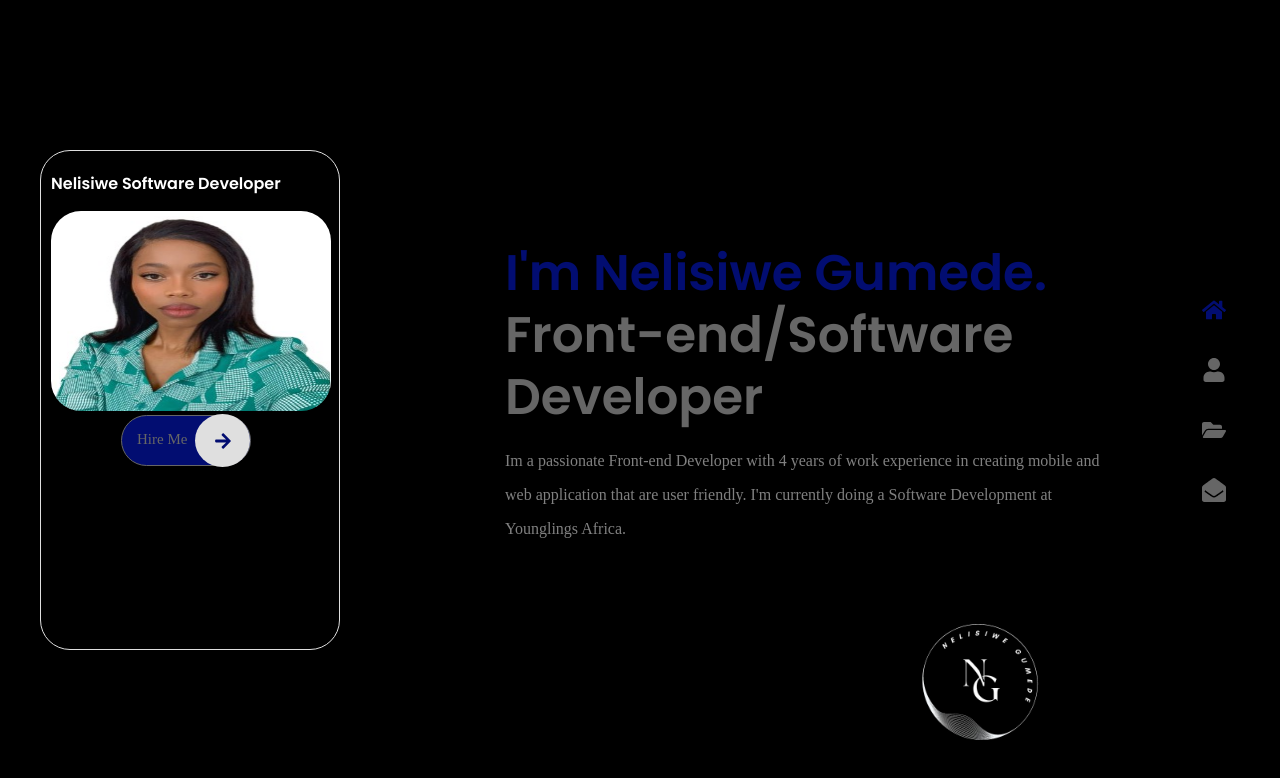
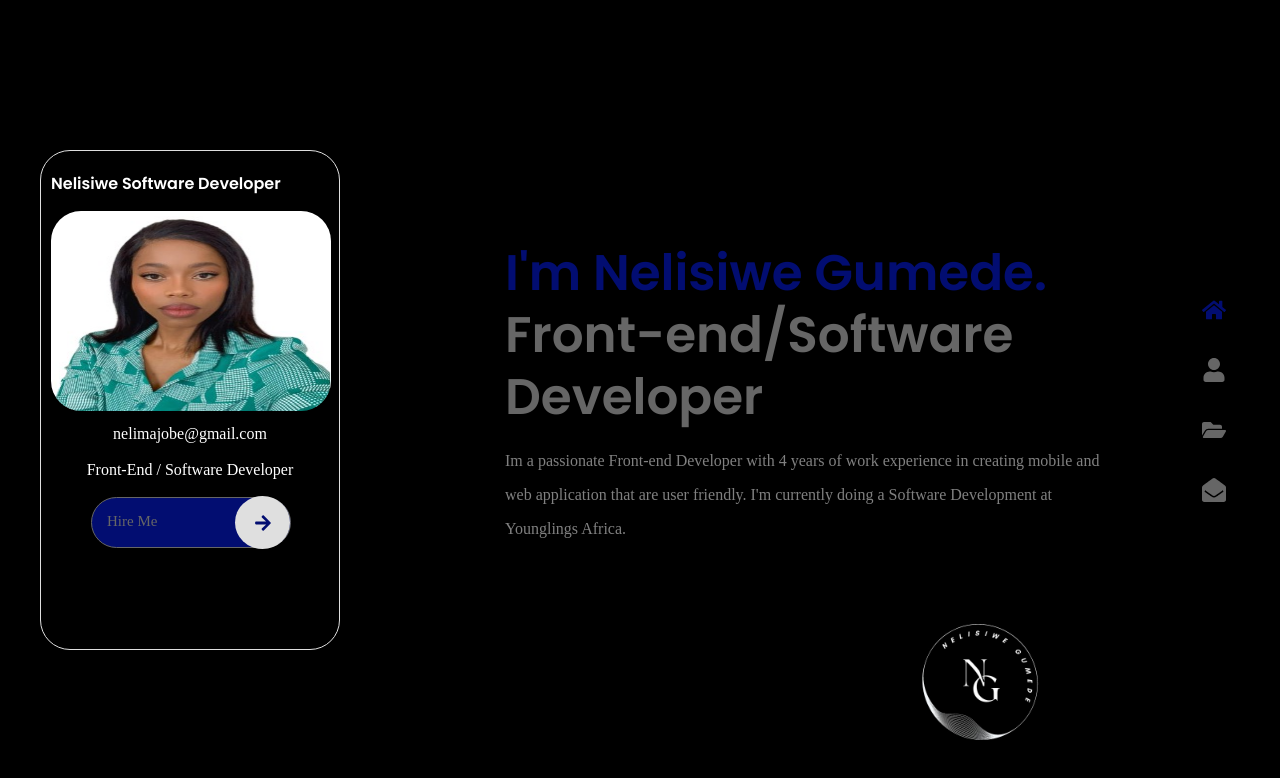
Before and after one commit to Nelisiwe/Nelisiwe-Portfolio, a React (Vite) app: page / in a window 1280 px wide. Shown: the top 778 px of the page. Built offline with nearby package versions, Linux system fonts and the light colour scheme; a web font is replaced by a local one.

Commit message:
Adding text and aligning content

```diff
--- a/src/App.css
+++ b/src/App.css
@@ -95,7 +95,7 @@ h4 {
 
 .button {
     display: block;
-    width: 130px;
+    width: 200px;
     color: var(--title-text-color);
     border: 1px solid var(--title-text-color);
     background-color: var(--main-color);
@@ -105,7 +105,7 @@ h4 {
     font-size: var(--small-font);
     font-weight: var(--font-weight-500);
     position: relative;
-    margin-left: 80px;
+    margin-left: 50px;
 }
 
 .button_icon {
--- a/src/pages/home/Home.jsx
+++ b/src/pages/home/Home.jsx
@@ -11,6 +11,12 @@ const Home = () => {
       <div className='home_container'>
       <h1 className='home_image_title'>Nelisiwe Software Developer</h1>
         <img src={Profile} alt='' className='home_img' />
+        <p className='home_details'>
+           nelimajobe@gmail.com
+          </p>
+          <p className='home_details'>
+           Front-End / Software Developer
+          </p>
         <Link to='/education' className='button'>
             Hire Me <span className='button_icon'><FaArrowRight /></span>
           </Link>
--- a/src/pages/home/home.css
+++ b/src/pages/home/home.css
@@ -35,6 +35,18 @@
     border-radius: 30px;
 }
 
+.home_details {
+    margin-block: 5px 16px;
+    text-align: center;
+    color: var(--text-white-color);
+ }
+
+ .home_details {
+    margin-block: 10px 18px;
+    text-align: center;
+    color: var(--text-white-color);
+ }
+
 .home_data {
     max-width: 600px;
     margin-inline: auto;
```
